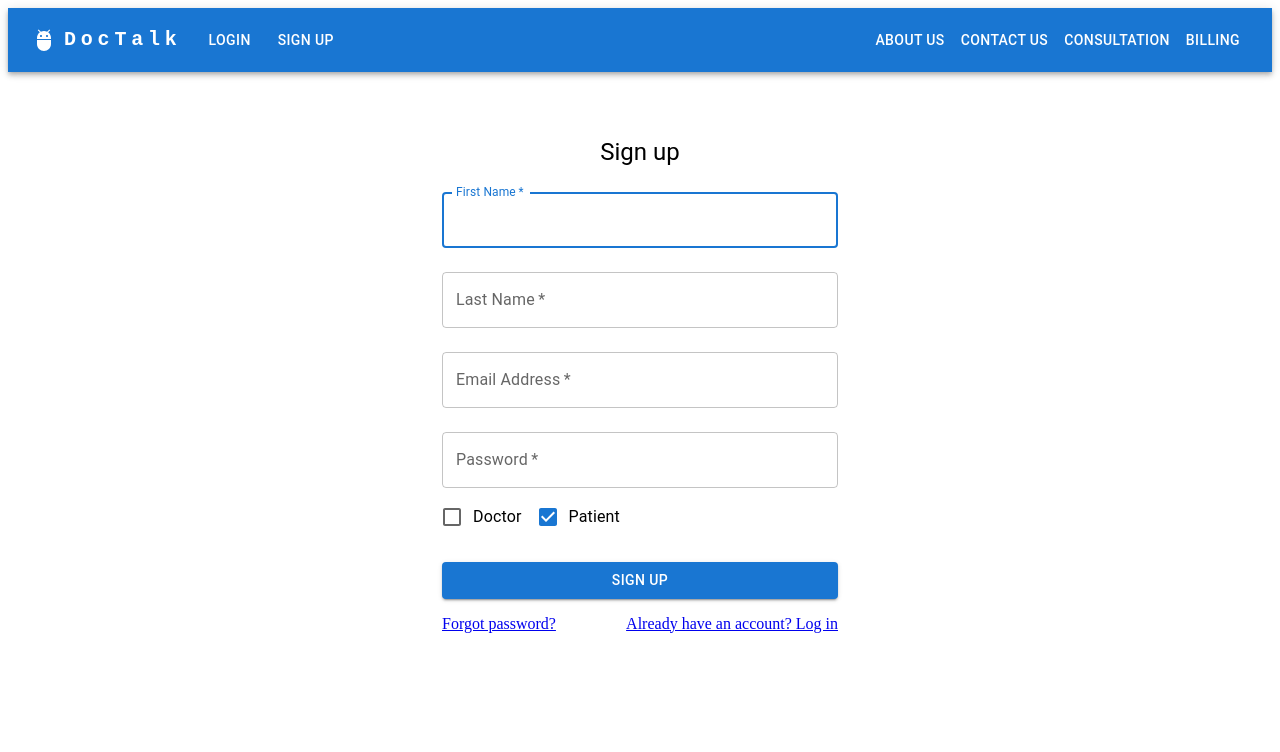
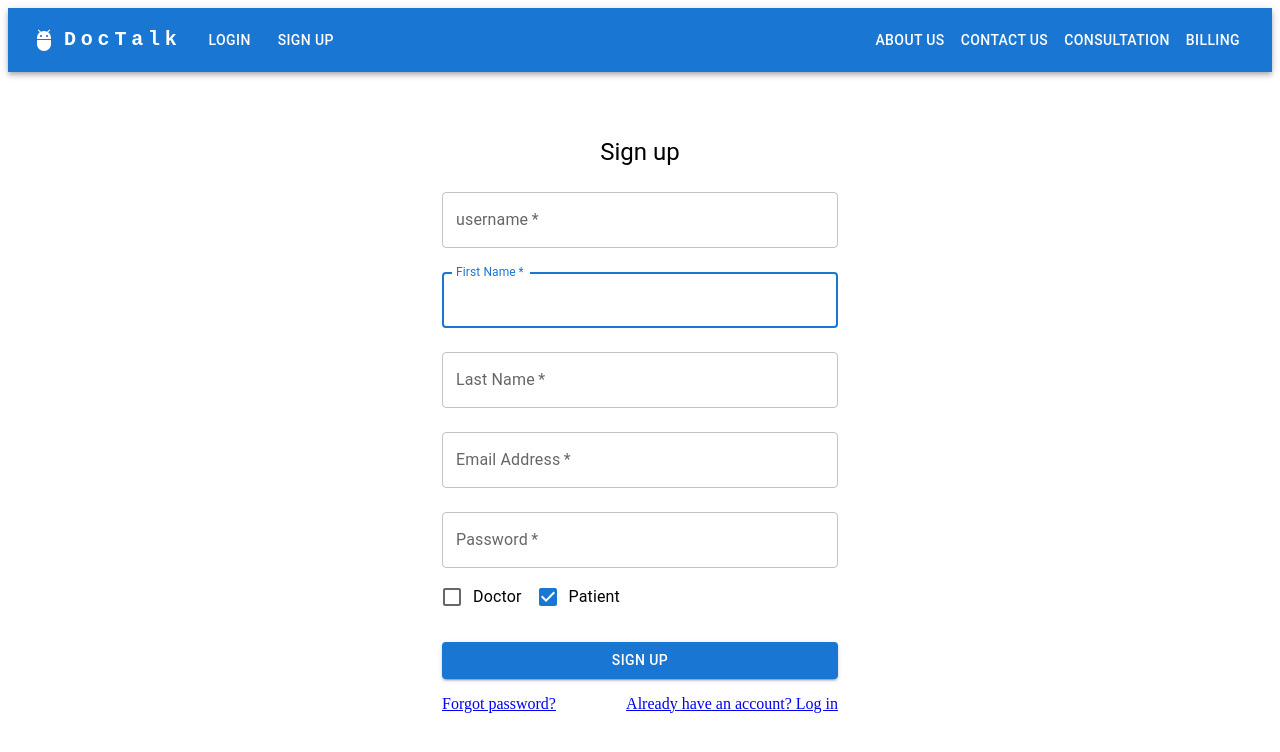
Before and after one commit to femke77/DocTalk, a React (Create React App) app in the folder client/: page /signup in a window 1280 px wide. Shown: the top 752 px of the page. Built offline with nearby package versions, Linux system fonts and the light colour scheme.

Commit message:
updating the signup Form

```diff
--- a/client/src/components/Signup.js
+++ b/client/src/components/Signup.js
@@ -14,6 +14,7 @@ import Button from "@mui/material/Button";
 
 function Signup() {
   const [formState, setFormState] = useState({
+    username: '',
     email: '',
     password: '',
     firstName: '',
@@ -28,6 +29,7 @@ function Signup() {
     event.preventDefault();
     const mutationResponse = await addUser({
       variables: {
+        username: formState.username,
         email: formState.email,
         password: formState.password,
         firstName: formState.firstName,
@@ -69,6 +71,17 @@ function Signup() {
           Sign up
         </Typography>
         <Box component="form" onSubmit={handleFormSubmit} noValidate sx={{ mt: 1 }}>
+        <TextField
+            margin="normal"
+            required
+            fullWidth
+            id="username"
+            label="username"
+            name="username"
+            autoComplete="given-name"
+            autoFocus
+            onChange={handleChange}
+          />
           <TextField
             margin="normal"
             required
```
